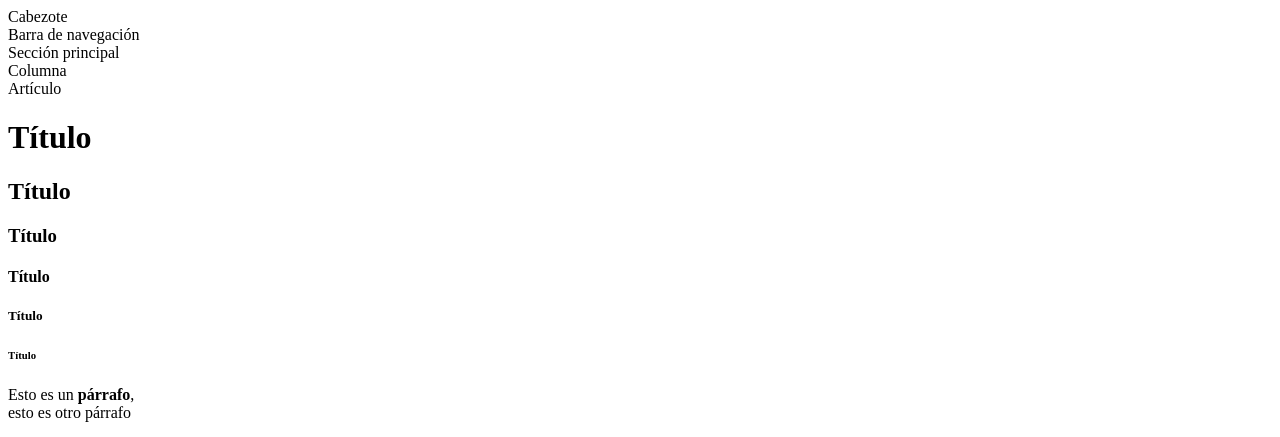
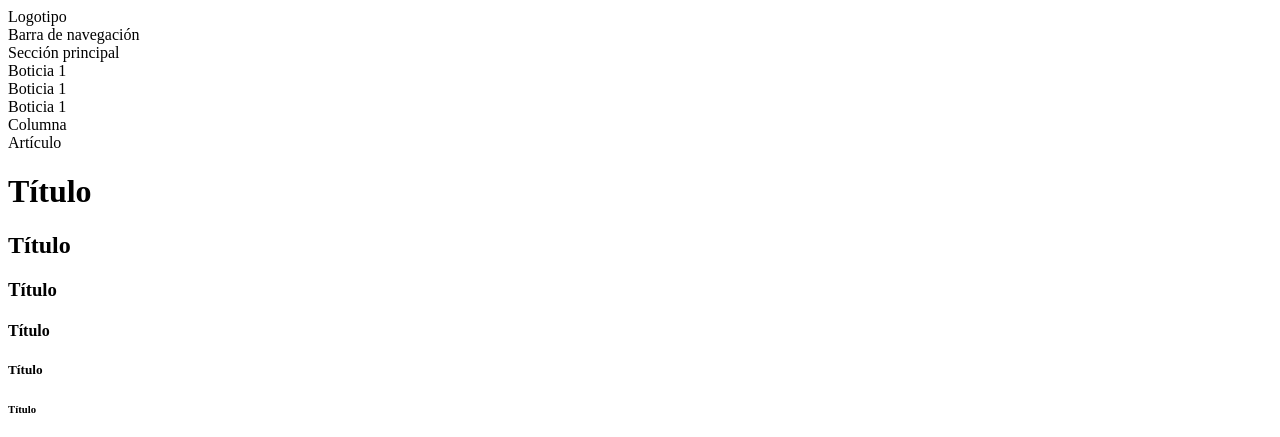
Before and after one commit to coneking/html5_css, a plain HTML site: page my_web/03.cuerpo.html in a window 1280 px wide. Shown: the top 437 px of the page. Drawn offline with Linux system fonts and the light colour scheme.

Commit message:
Información sobre etiqueta div

```diff
--- a/my_web/03.cuerpo.html
+++ b/my_web/03.cuerpo.html
@@ -16,13 +16,22 @@
 
 	<body>
 
-		<header>Cabezote</header>
+		<header>
+			<div id="logotipo">Logotipo</div>
+			<!-- <div> es una etiqueta que permite dividir la estructura de la página, se puede para crear "cajas" que no tiene por defecto html5, por ejemplo existe la caja <header> pero si queremos crear una nueva usamos <div> seguido de un identificados "id" -->
+
+		</header>
 
 		<nav>Barra de navegación</nav>
 		<!-- Barra de navegación -->
 
 		<section>Sección principal</section>
 		<!-- Secciónes del sitio -->
+
+		<div class="noticias">Boticia 1</div>
+		<div class="noticias">Boticia 1</div>
+		<div class="noticias">Boticia 1</div>
+		<!-- las cajas div creadas se pueden clasificar con la el parámetro "class", de esta forma podremos trabajar más personalizadamente la página una vez que usemos css3 -->
 
 		<aside>Columna</aside>
 		<!-- Identificar columnas -->
```
